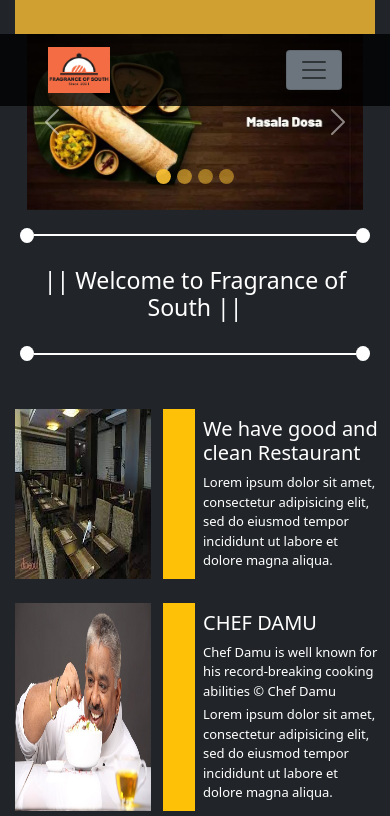
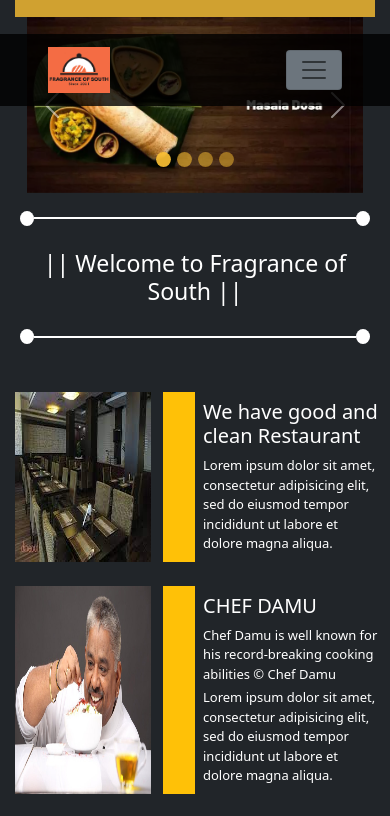
Before and after one commit to Nevilpala/codefest, a plain HTML site: page Restaurant/index.html in a window 390 px wide. Shown: the top 816 px of the page. Drawn offline with nearby package versions, Linux system fonts and the light colour scheme.

Commit message:
Update style.css

```diff
--- a/Restaurant/css/style.css
+++ b/Restaurant/css/style.css
@@ -44,6 +44,8 @@ header ul li a{
 	font-family: cursive;
 }
 @media screen and (max-width: 576px){
+        .header_top{
+Height:2vh;}
 	body{
 		padding: 0 15px;
 	}
```
